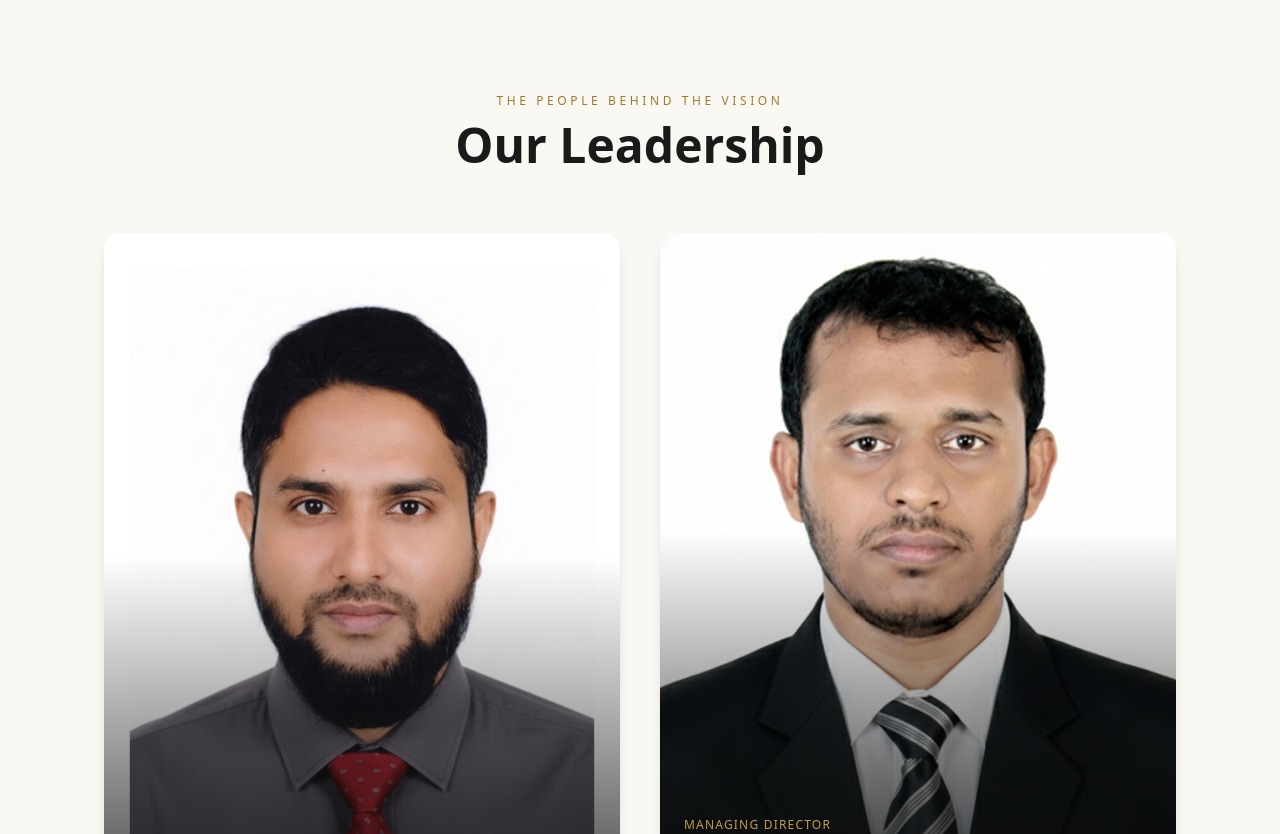
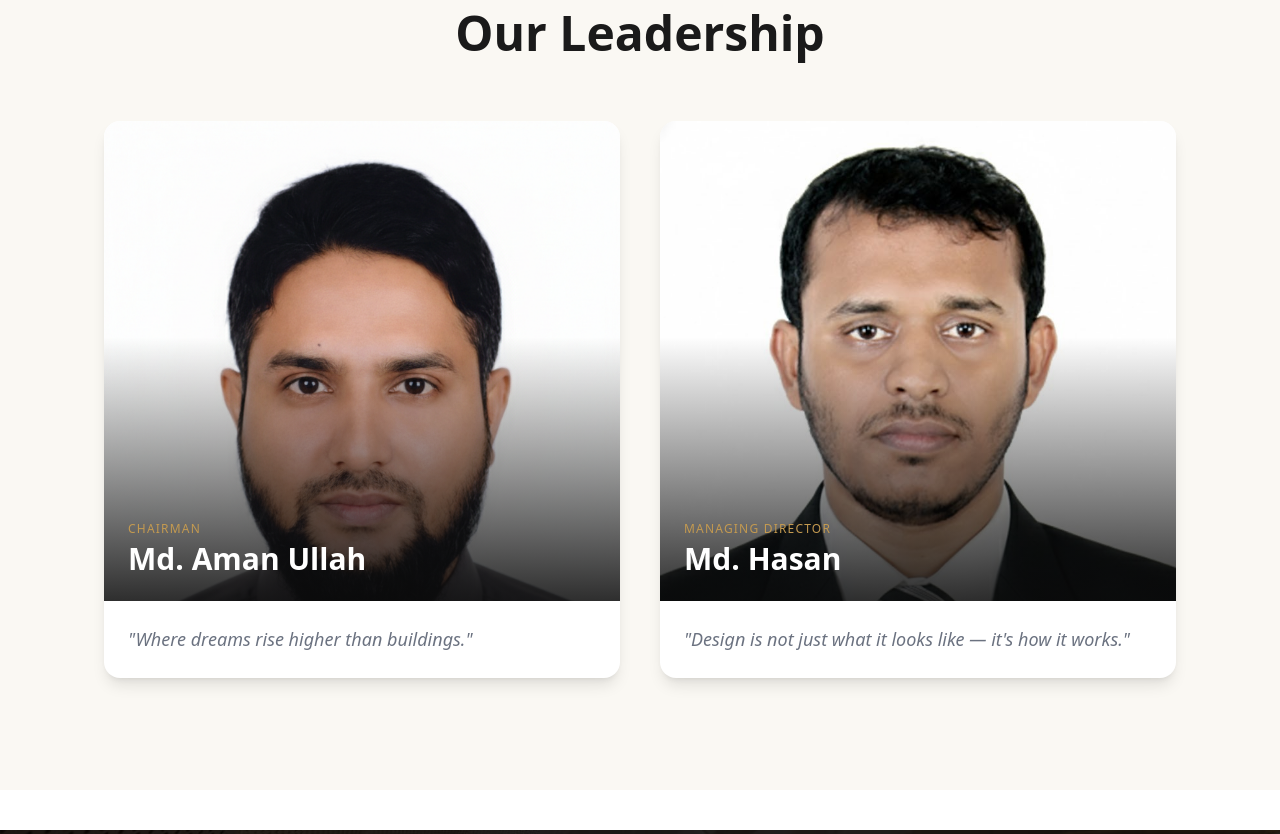
Before and after one commit to umme-Tahazzee/architect, a website: page html/about.html in a window 1280 px wide. Shown: the part 1966-2800 px from the top of the page. Drawn offline with nearby package versions, Linux system fonts and the light colour scheme.

```diff
--- a/html/about.html
+++ b/html/about.html
@@ -27,10 +27,8 @@
     </script>
 
     <style>
-
-
         .hero-overlay {
-            background: linear-gradient(to top, rgba(10,10,10,0.75) 0%, rgba(0,0,0,0.25) 50%, transparent 100%);
+            background: linear-gradient(to top, rgba(10, 10, 10, 0.75) 0%, rgba(0, 0, 0, 0.25) 50%, transparent 100%);
         }
 
         .gold-line::before {
@@ -48,6 +46,7 @@
             background: #fff;
             transition: all 0.3s ease;
         }
+
         .value-card:hover {
             background: #A07830;
             color: #fff;
@@ -58,14 +57,17 @@
             position: relative;
             overflow: hidden;
         }
+
         .team-card img {
             transition: transform 0.6s ease;
         }
+
         .team-card:hover img {
             transform: scale(1.04);
         }
+
         .team-overlay {
-            background: linear-gradient(to top, rgba(10,10,10,0.85) 0%, transparent 55%);
+            background: linear-gradient(to top, rgba(10, 10, 10, 0.85) 0%, transparent 55%);
         }
 
         .stat-number {
@@ -82,6 +84,7 @@
             gap: 12px;
             color: #A07830;
         }
+
         .ornament::before,
         .ornament::after {
             content: '';
@@ -89,6 +92,7 @@
             height: 1px;
             background: linear-gradient(to right, transparent, #A07830);
         }
+
         .ornament::after {
             background: linear-gradient(to left, transparent, #A07830);
         }
@@ -102,14 +106,15 @@
 
     <!-- ─── HERO ─── -->
     <section class="relative w-full h-[55vh] md:h-[85vh]">
-        <img src="../assests/cover.jpg" alt="Architect Cover"
-            class="absolute inset-0 w-full h-full object-cover" />
+        <img src="../assests/cover.jpg" alt="Architect Cover" class="absolute inset-0 w-full h-full object-cover" />
         <div class="absolute inset-0 hero-overlay z-10"></div>
         <div class="relative z-20 h-full flex flex-col justify-end px-8 pb-12 md:px-32 md:pb-24 text-white">
-            <p class="font-body text-xs md:text-sm uppercase tracking-[0.3em] text-gold-light mb-3" data-aos="fade-up" data-aos-delay="100">
+            <p class="font-body text-xs md:text-sm uppercase tracking-[0.3em] text-gold-light mb-3" data-aos="fade-up"
+                data-aos-delay="100">
                 Architecture & Design
             </p>
-            <h1 class="font-display text-5xl md:text-7xl font-bold leading-none" data-aos="fade-up" data-aos-delay="200">
+            <h1 class="font-display text-5xl md:text-7xl font-bold leading-none" data-aos="fade-up"
+                data-aos-delay="200">
                 About Us
             </h1>
         </div>
@@ -119,7 +124,7 @@
     <!-- ─── WHO WE ARE ─── -->
     <section class="bg-cream py-20 md:py-28">
         <div class="max-w-6xl mx-auto px-6 md:px-10">
-            <div class="grid grid-cols-1 md:grid-cols-2 gap-16 items-center">
+            <div class=" gap-16 items-center">
 
                 <!-- Text -->
                 <div data-aos="fade-right">
@@ -128,15 +133,19 @@
                         Who We Are
                     </h2>
                     <p class="text-gray-600 text-base md:text-lg leading-relaxed text-justify">
-                        <strong class="text-dark-text font-medium">Grid Form Architects</strong> is a leading architectural group in Bangladesh, known for its commitment to enhancing communities through thoughtful design and reliable execution. Established in 2000, we have steadily expanded our expertise across technology, real estate, infrastructure, and value-added services.
+                        <strong class="text-dark-text font-medium">Grid Form Architects</strong> is a leading
+                        architectural group in Bangladesh, known for its commitment to enhancing communities through
+                        thoughtful design and reliable execution. Established in 2000, we have steadily expanded our
+                        expertise across technology, real estate, infrastructure, and value-added services.
                     </p>
                     <p class="text-gray-600 text-base md:text-lg leading-relaxed mt-4 text-justify">
-                        We are committed to driving innovation and sustainable growth in Bangladesh's dynamic built environment — creating spaces that endure, inspire, and serve.
+                        We are committed to driving innovation and sustainable growth in Bangladesh's dynamic built
+                        environment — creating spaces that endure, inspire, and serve.
                     </p>
                 </div>
 
                 <!-- Stats -->
-                <div class="grid grid-cols-2 gap-6" data-aos="fade-left" data-aos-delay="100">
+                <!-- <div class="grid grid-cols-2 gap-6" data-aos="fade-left" data-aos-delay="100">
                     <div class="bg-white rounded-xl p-6 shadow-sm border border-gray-100 text-center">
                         <div class="stat-number text-5xl md:text-6xl">25+</div>
                         <p class="text-gray-500 text-sm mt-2 uppercase tracking-wider">Years of Excellence</p>
@@ -153,7 +162,7 @@
                         <div class="stat-number text-5xl md:text-6xl">12+</div>
                         <p class="text-gray-500 text-sm mt-2 uppercase tracking-wider">Awards Won</p>
                     </div>
-                </div>
+                </div> -->
 
             </div>
         </div>
@@ -212,22 +221,25 @@
     </div>
 
 
+
     <!-- ─── LEADERSHIP ─── -->
     <section class="bg-cream py-20 md:py-28">
         <div class="max-w-6xl mx-auto px-6 md:px-10">
 
             <div class="text-center mb-16" data-aos="fade-up">
-                <p class="text-xs uppercase tracking-[0.3em] text-gold font-medium mb-3">The People Behind the Vision</p>
+                <p class="text-xs uppercase tracking-[0.3em] text-gold font-medium mb-3">The People Behind the Vision
+                </p>
                 <h2 class="font-display text-4xl md:text-5xl font-bold text-dark-text">Our Leadership</h2>
             </div>
 
             <div class="grid grid-cols-1 md:grid-cols-2 gap-10">
 
                 <!-- Card 1 -->
-                <div class="team-card rounded-2xl overflow-hidden shadow-lg bg-white" data-aos="fade-up" data-aos-delay="100">
-                    <div class="relative w-full">
+                <div class="team-card rounded-2xl overflow-hidden shadow-lg bg-white" data-aos="fade-up"
+                    data-aos-delay="100">
+                    <div class="relative w-full h-[480px]">
                         <img src="../assests/aman.png" alt="Md. Aman Ullah"
-                            class="w-full h-auto object-contain block scale-90 " />
+                            class="w-full h-full object-cover object-top" />
                         <div class="absolute inset-0 team-overlay pointer-events-none"></div>
                         <div class="absolute bottom-0 left-0 p-6 text-white">
                             <p class="text-xs uppercase tracking-widest text-gold-light mb-1">Chairman</p>
@@ -242,11 +254,11 @@
                 </div>
 
                 <!-- Card 2 -->
-                <div class="team-card rounded-2xl overflow-hidden shadow-lg bg-white"
-                 data-aos="fade-up" data-aos-delay="200">
-                    <div class="relative w-full">
-                        <img src="../assests/hasan.jpeg" alt="Leadership"
-                            class="w-full h-auto object-contain block  " />
+                <div class="team-card rounded-2xl overflow-hidden shadow-lg bg-white" data-aos="fade-up"
+                    data-aos-delay="200">
+                    <div class="relative w-full h-[480px]">
+                        <img src="../assests/hasan.jpeg" alt="Md. Hasan"
+                            class="w-full h-full object-cover object-top" />
                         <div class="absolute inset-0 team-overlay pointer-events-none"></div>
                         <div class="absolute bottom-0 left-0 p-6 text-white">
                             <p class="text-xs uppercase tracking-widest text-gold-light mb-1">Managing Director</p>
@@ -261,7 +273,6 @@
                 </div>
 
             </div>
-
         </div>
     </section>
 
@@ -276,4 +287,5 @@
     </script>
 
 </body>
+
 </html>
```
